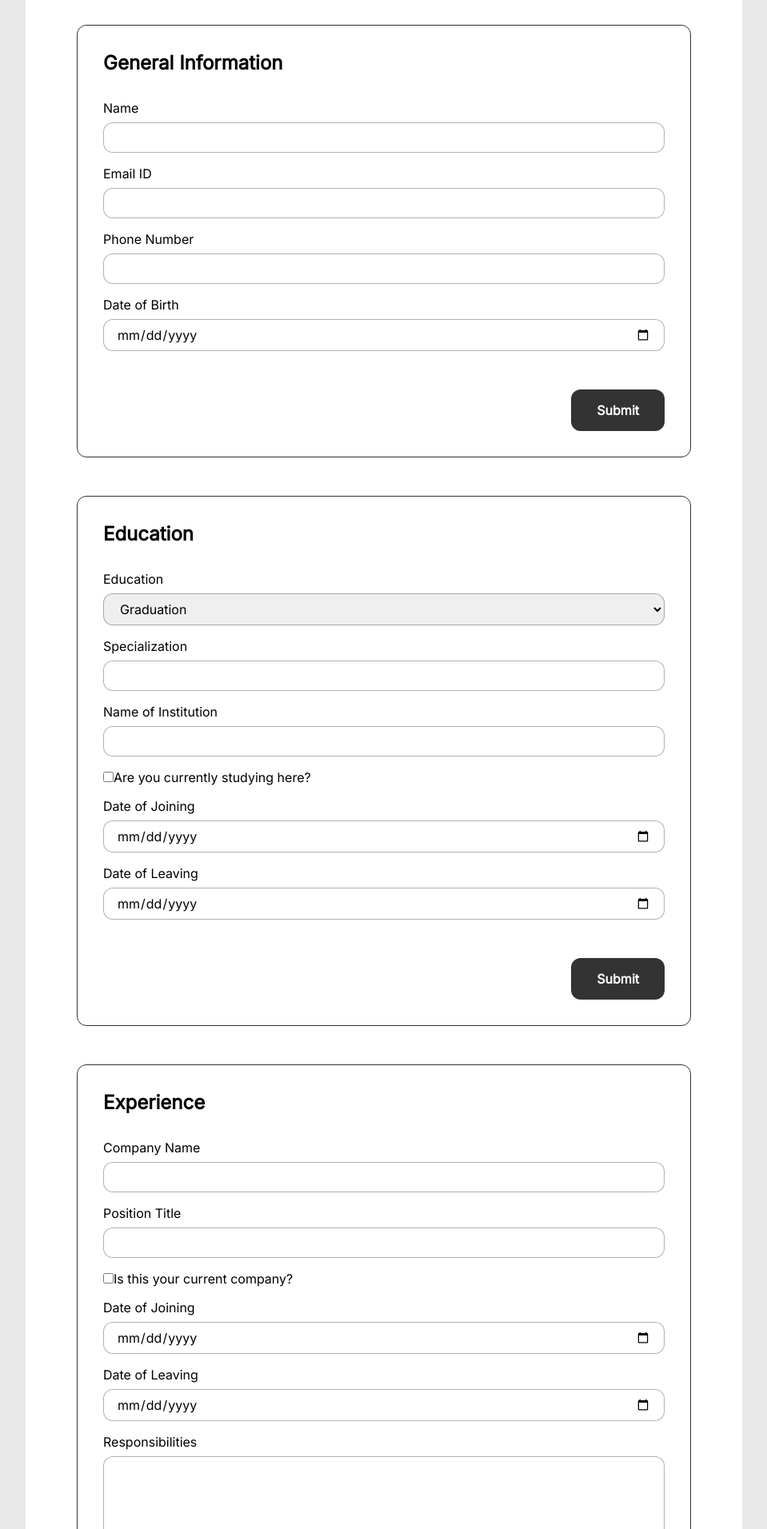
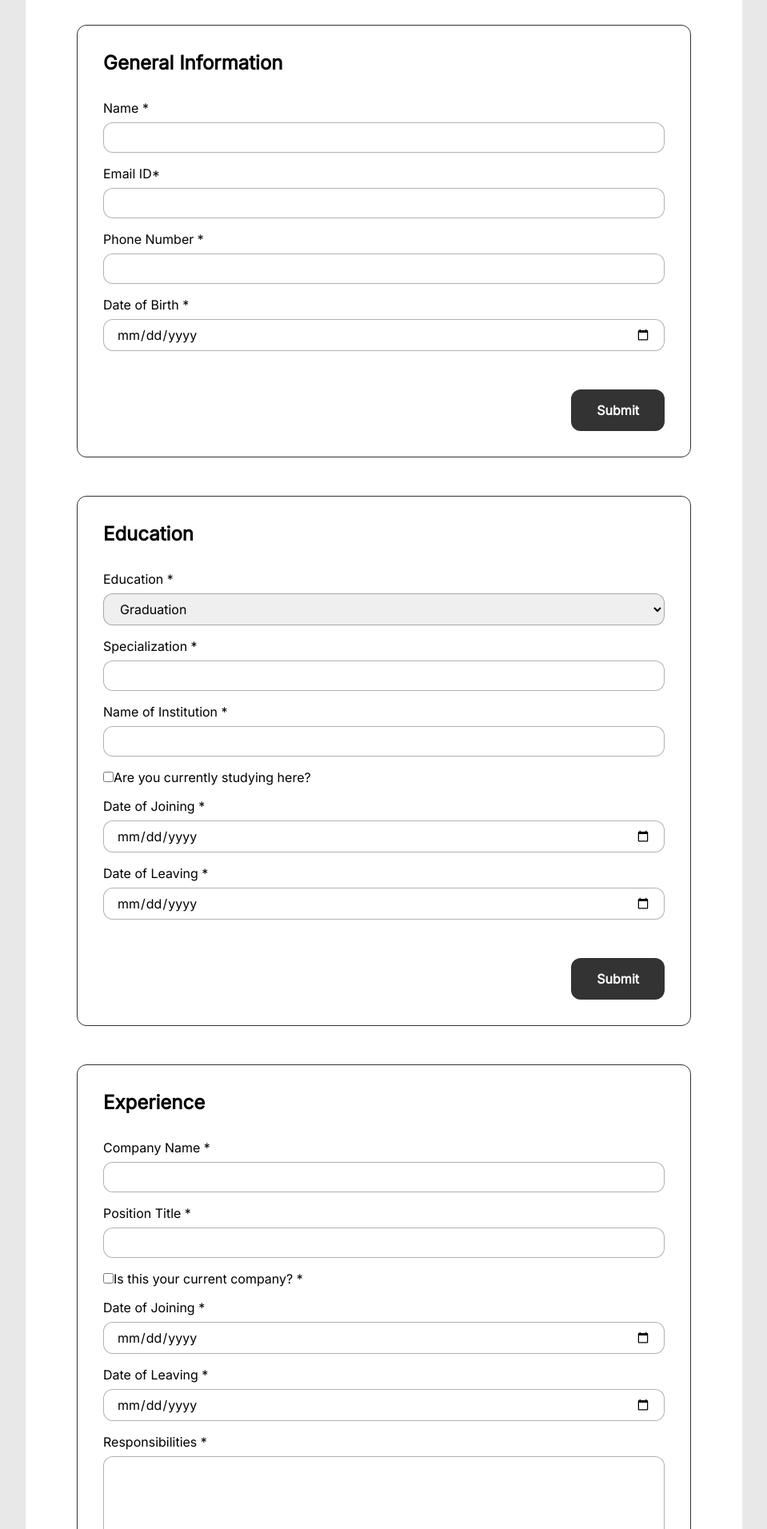
Before and after one commit to avraneel/cv-application, a React (Vite) app: page / in a window 1280 px wide. Shown: the part 168-2080 px from the top of the page at 80% size, without its empty margins (160-1119 px from the left). Built offline with nearby package versions, Linux system fonts and the light colour scheme.

Commit message:
Add form validation

```diff
--- a/src/components/EducationEntry.jsx
+++ b/src/components/EducationEntry.jsx
@@ -20,20 +20,20 @@ export default function EducationEntry() {
     <form method="post" onSubmit={handleSubmit}>
       <Dropdown
         id="education"
-        label="Education"
+        label="Education *"
         value={educationInfo}
         setState={setEducationInfo}
       />
       <TextInput
         id="specialization"
-        label="Specialization"
+        label="Specialization *"
         inputType="text"
         value={educationInfo}
         setState={setEducationInfo}
       />
       <TextInput
         id="name"
-        label="Name of Institution"
+        label="Name of Institution *"
         inputType="text"
         value={educationInfo}
         setState={setEducationInfo}
@@ -47,14 +47,14 @@ export default function EducationEntry() {
       />
       <TextInput
         id="startDate"
-        label="Date of Joining"
+        label="Date of Joining *"
         inputType="date"
         value={educationInfo}
         setState={setEducationInfo}
       />
       <TextInput
         id="endDate"
-        label="Date of Leaving"
+        label="Date of Leaving *"
         inputType="date"
         value={educationInfo}
         setState={setEducationInfo}
--- a/src/components/ExperienceEntry.jsx
+++ b/src/components/ExperienceEntry.jsx
@@ -29,42 +29,42 @@ export default function ExperienceEntry() {
     <form method="post" onSubmit={handleSubmit}>
       <TextInput
         id="companyName"
-        label="Company Name"
+        label="Company Name *"
         inputType="text"
         value={experienceInfo}
         setState={setExperienceInfo}
       />
       <TextInput
         id="position"
-        label="Position Title"
+        label="Position Title *"
         inputType="text"
         value={experienceInfo}
         setState={setExperienceInfo}
       />
       <TextInput
         id="current"
-        label="Is this your current company?"
+        label="Is this your current company? *"
         inputType="checkbox"
         value={experienceInfo}
         setState={setExperienceInfo}
       />
       <TextInput
         id="startDate"
-        label="Date of Joining"
+        label="Date of Joining *"
         inputType="date"
         value={experienceInfo}
         setState={setExperienceInfo}
       />
       <TextInput
         id="endDate"
-        label="Date of Leaving"
+        label="Date of Leaving *"
         inputType="date"
         value={experienceInfo}
         setState={setExperienceInfo}
       />
       <TextArea
         id="responsibilities"
-        label="Responsibilities"
+        label="Responsibilities *"
         value={experienceInfo}
         setState={setExperienceInfo}
       />
--- a/src/components/General.jsx
+++ b/src/components/General.jsx
@@ -26,28 +26,28 @@ export default function General() {
       <form action="" method="post" onSubmit={handleSubmit}>
         <TextInput
           id="name"
-          label="Name"
+          label="Name *"
           inputType="text"
           value={generalInfo}
           setState={setGeneralInfo}
         />
         <TextInput
           id="email"
-          label="Email ID"
+          label="Email ID*"
           inputType="email"
           value={generalInfo}
           setState={setGeneralInfo}
         />
         <TextInput
           id="phone"
-          label="Phone Number"
+          label="Phone Number *"
           inputType="tel"
           value={generalInfo}
           setState={setGeneralInfo}
         />
         <TextInput
           id="dob"
-          label="Date of Birth"
+          label="Date of Birth *"
           inputType="date"
           value={generalInfo}
           setState={setGeneralInfo}
--- a/src/components/TextInput.jsx
+++ b/src/components/TextInput.jsx
@@ -3,7 +3,14 @@ import "../styles/input.css";
 /**
  * @desc Component comprising a label and input entry together
  */
-export default function TextInput({ id, label, inputType, value, setState }) {
+export default function TextInput({
+  id,
+  label,
+  inputType,
+  value,
+  setState,
+  required = true,
+}) {
   // dont render end date if currently working/studying
   if (id === "endDate" && value.current === true) {
     return null;
@@ -26,6 +33,7 @@ export default function TextInput({ id, label, inputType, value, setState }) {
           id={id}
           checked={value[id]}
           onChange={updateState}
+          required={required}
         />
         <label htmlFor={id}>{label}</label>
       </div>
@@ -41,6 +49,7 @@ export default function TextInput({ id, label, inputType, value, setState }) {
           value={value[id]} // [] notation for computed property
           onChange={updateState}
           autoComplete="off"
+          required={required}
         />
       </div>
     );
```
